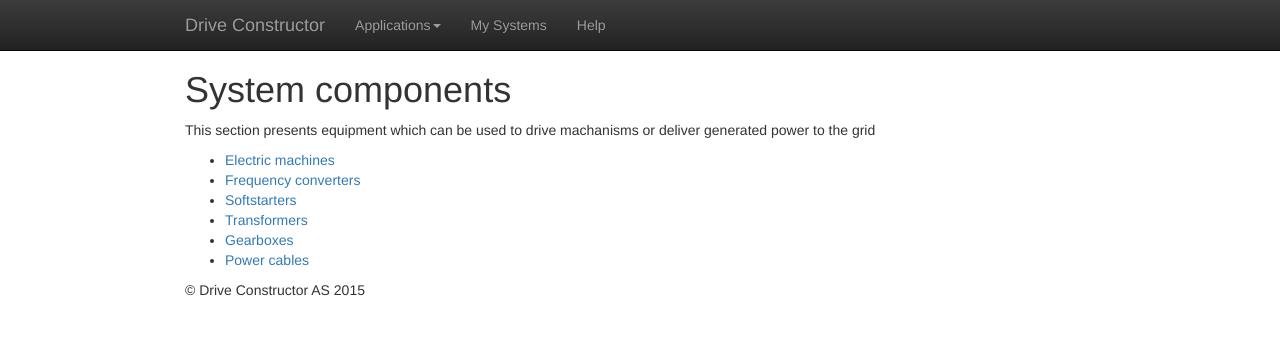
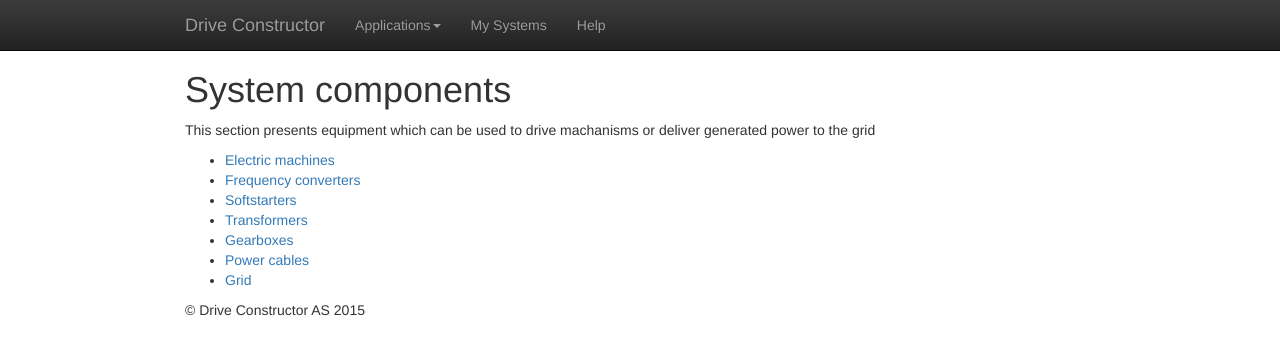
Before and after one commit to Alexey1Gavrilov/drive-constructor-site, a Jekyll site: the page built from help/equipment/equipment.md, in a window 1280 px wide. Shown: the top 355 px of the page. Built offline with Jekyll 4.4.1, drawn with Linux system fonts in a browser that asks for light colours.

Commit message:
Update equipment.md

```diff
--- a/help/equipment/equipment.md
+++ b/help/equipment/equipment.md
@@ -12,3 +12,4 @@
 * [Transformers](transformers/transformers.html)
 * [Gearboxes](gearboxes/gearboxes.html)
 * [Power cables](power-cables/power-cables.html)
+* [Grid](grid/grid.html)
```
